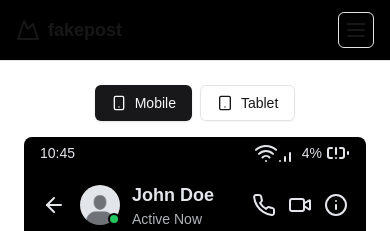
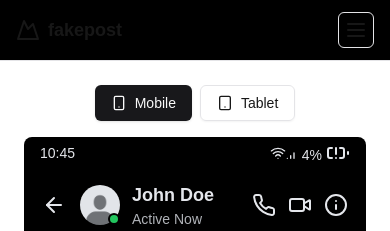
Before and after one commit to leandrobernal-dev/fakepost, a Next.js app: page /create in a window 390 px wide. Shown: the top 231 px of the page. Built offline with nearby package versions, Linux system fonts and the light colour scheme.

Commit message:
Update phone details design

```diff
--- a/src/app/components/PhoneDetails.js
+++ b/src/app/components/PhoneDetails.js
@@ -20,32 +20,32 @@
       <div className="flex items-center">
         <span className="mr-2 text-sm">{phoneSettings.time}</span>
       </div>
-      <div className="flex items-center">
-        <span className="flex items-center text-sm">
+      <div className="flex items-end">
+        <span className="flex text-sm">
           {phoneSettings.wifi >= 75 ? (
-            <Wifi />
+            <Wifi className="w-4" />
           ) : phoneSettings.wifi >= 50 ? (
-            <WifiHigh />
+            <WifiHigh className="w-4" />
           ) : phoneSettings.wifi >= 25 ? (
-            <WifiLow />
+            <WifiLow className="w-4" />
           ) : (
-            <WifiZero />
+            <WifiZero className="w-4" />
           )}
         </span>
-        <span className="flex items-center text-sm">
+        <span className="flex text-sm">
           {phoneSettings.cellular >= 75 ? (
-            <SignalHigh />
+            <SignalHigh className="w-4" />
           ) : phoneSettings.cellular >= 50 ? (
-            <SignalMedium />
+            <SignalMedium className="w-4" />
           ) : phoneSettings.cellular >= 25 ? (
-            <SignalLow />
+            <SignalLow className="w-4" />
           ) : (
-            <SignalZero />
+            <SignalZero className="w-4" />
           )}
         </span>
-        <span className="flex items-center text-sm">
+        <span className="flex items-end text-sm">
           {phoneSettings.battery}%
-          <span className="ml-1">
+          <span className="ml-1 flex items-end">
             {phoneSettings.battery >= 75 ? (
               <BatteryFull />
             ) : phoneSettings.battery >= 50 ? (
```
